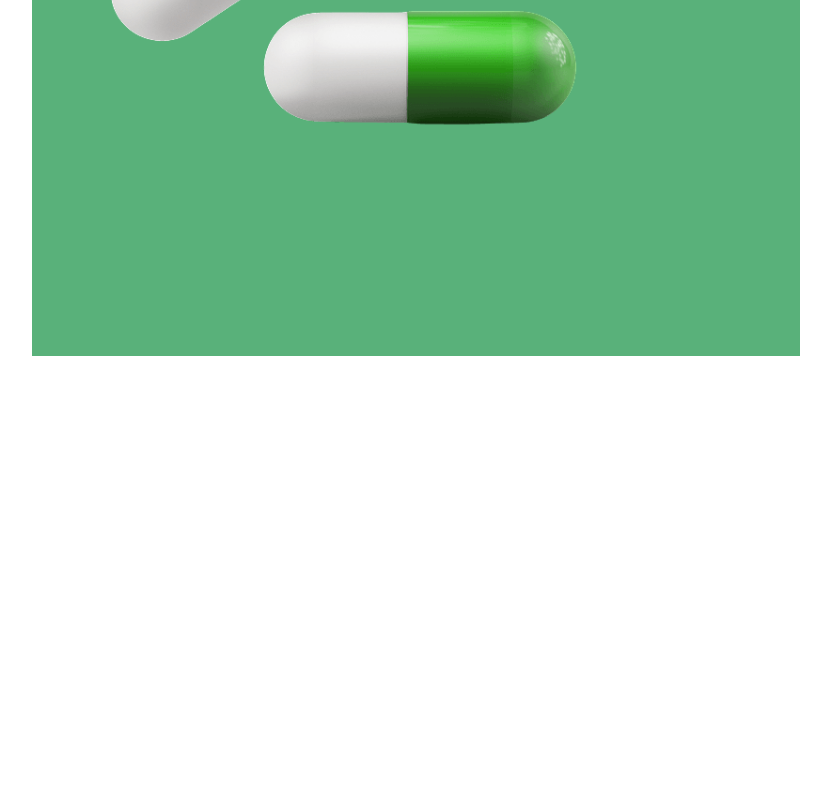
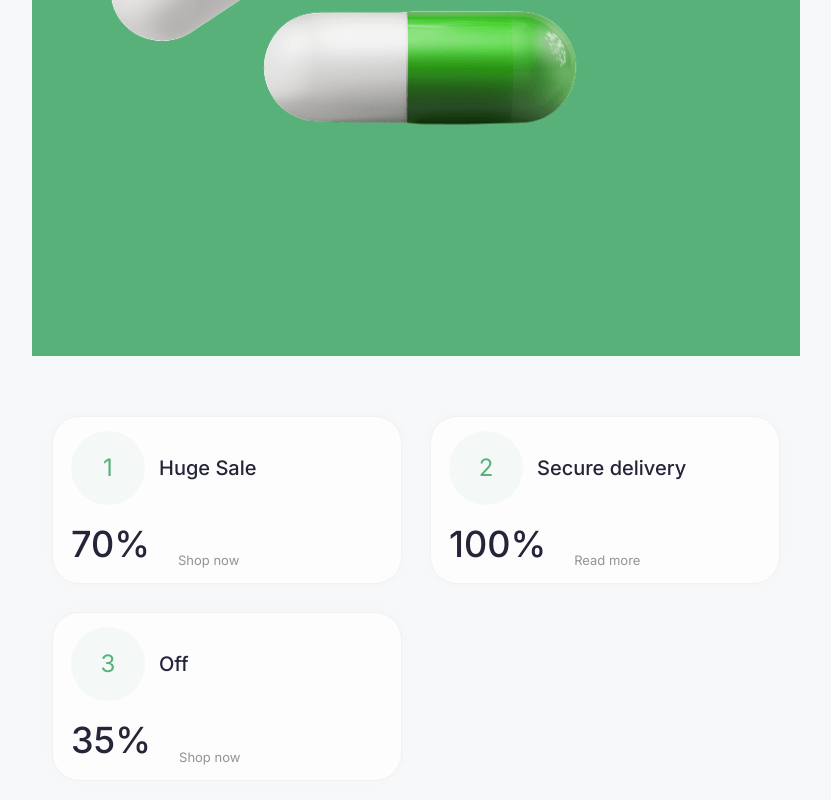
Before and after one commit to valerie-kan/e-pharmacy, a React (Vite) app: page / in a window 1280 px wide. Shown: the part 668-1468 px from the top of the page, without its empty margins (224-1055 px from the left). Before the commit the page ends 1024 px from the top, so only its background shows below. Built offline with nearby package versions, Linux system fonts and the light colour scheme.

Commit message:
add offers section

```diff
--- /dev/null
+++ b/src/components/Offers/Offers.jsx
@@ -0,0 +1,30 @@
+import css from "./Offers.module.css";
+
+const listOfOffers = [
+  { number: 1, ttl: "Huge Sale", discount: "70%", link: "Shop now" },
+  { number: 2, ttl: "Secure delivery", discount: "100%", link: "Read more" },
+  { number: 3, ttl: "Off", discount: "35%", link: "Shop now" },
+];
+
+const Offers = () => {
+  return (
+    <section>
+      <ul className={css.offersList}>
+        {listOfOffers.map((offer) => (
+          <li className={css.offerItem} key={offer.number}>
+            <div className={css.firstRow}>
+              <div className={css.numberWrapper}>{offer.number}</div>
+              <p className={css.offerTtl}>{offer.ttl}</p>
+            </div>
+            <div className={css.secondRow}>
+              <p className={css.discount}>{offer.discount}</p>
+              <a className={css.link}>{offer.link}</a>
+            </div>
+          </li>
+        ))}
+      </ul>
+    </section>
+  );
+};
+
+export default Offers;
--- /dev/null
+++ b/src/components/Offers/Offers.module.css
@@ -0,0 +1,104 @@
+.offersList {
+  display: flex;
+  flex-direction: column;
+  gap: 16px;
+}
+
+.offerItem {
+  display: flex;
+  flex-direction: column;
+  gap: 14px;
+  padding: 14px 18px;
+  border: 1.15px solid var(--bg-white);
+  border-radius: 27px;
+  width: 100%;
+  box-shadow: 0 -1px 14px 0 rgba(29, 30, 33, 0.02);
+  background-color: #fdfdfd;
+}
+
+.firstRow {
+  display: flex;
+  align-items: center;
+  gap: 14px;
+}
+
+.numberWrapper {
+  width: 54px;
+  height: 54px;
+  border-radius: 100%;
+  background-color: rgba(231, 241, 237, 0.4);
+  display: flex;
+  justify-content: center;
+  align-items: center;
+  font-size: 24px;
+  line-height: 100%;
+  color: var(--color-green);
+}
+
+.offerTtl,
+.discount {
+  font-weight: 500;
+  line-height: 140%;
+  color: var(--secondary-color-bl);
+}
+
+.offerTtl {
+  font-size: 16px;
+}
+
+.discount {
+  font-size: 24px;
+}
+
+.secondRow {
+  display: flex;
+  gap: 16px;
+}
+
+.link {
+  font-size: 13px;
+  line-height: 140%;
+  color: var(--color-gray-header);
+  align-self: last baseline;
+  cursor: pointer;
+}
+
+@media screen and (min-width: 768px) {
+  .offersList {
+    flex-direction: row;
+    flex-wrap: wrap;
+    gap: 28px;
+  }
+
+  .offerItem {
+    width: calc((100% - 28px) / 2);
+  }
+
+  .numberWrapper {
+    width: 74px;
+    height: 74px;
+    font-size: 24px;
+  }
+
+  .offerTtl {
+    font-size: 20px;
+  }
+
+  .secondRow {
+    gap: 28px;
+  }
+
+  .discount {
+    font-size: 36px;
+  }
+}
+
+@media screen and (min-width: 1440px) {
+  .offersList {
+    flex-wrap: no-wrap;
+  }
+
+  .offerItem {
+    width: calc((100% - 28px * 2) / 3);
+  }
+}
--- a/src/index.css
+++ b/src/index.css
@@ -3,6 +3,90 @@
 *::after {
   box-sizing: border-box;
 }
+
+body {
+  font-family: "Inter", sans-serif;
+  background-color: #f7f8fa;
+  margin: 0 auto;
+}
+
+ul {
+  list-style: none;
+  padding-left: 0;
+}
+
+h1,
+h2,
+h3,
+h4,
+h5,
+h6,
+p {
+  margin-top: 0;
+  margin-bottom: 0;
+}
+
+ul,
+ol {
+  margin-top: 0;
+  margin-bottom: 0;
+  padding-left: 0;
+  list-style: none;
+}
+
+img {
+  display: block;
+}
+
+a {
+  font-size: 12px;
+  line-height: 150%;
+  text-decoration: none;
+}
+
+a:hover,
+a:focus {
+  text-decoration: underline;
+}
+
+section {
+  margin: 60px 20px;
+}
+
+h2 {
+  font-weight: 600;
+  font-size: 28px;
+  line-height: 114%;
+  text-align: center;
+  color: var(--main-color-bl);
+}
+
+p {
+  font-size: 12px;
+  line-height: 150%;
+}
+
+button {
+  border-radius: 60px;
+  border: 1px solid transparent;
+  font-weight: 500;
+  font-size: 14px;
+  line-height: 100%;
+  font-family: inherit;
+  color: var(--color-white);
+  background-color: var(--color-green);
+  cursor: pointer;
+  transition: 250ms;
+}
+
+button:hover {
+  color: #3f945f;
+}
+
+/* button:focus,
+button:focus-visible {
+  outline: 4px auto -webkit-focus-ring-color;
+} */
 
 #root {
   min-width: 320px;
@@ -55,87 +139,3 @@
     max-width: 1440px;
   }
 }
-
-body {
-  font-family: "Inter", sans-serif;
-  background-color: var(--color-footer);
-  margin: 0 auto;
-}
-
-ul {
-  list-style: none;
-  padding-left: 0;
-}
-
-h1,
-h2,
-h3,
-h4,
-h5,
-h6,
-p {
-  margin-top: 0;
-  margin-bottom: 0;
-}
-
-ul,
-ol {
-  margin-top: 0;
-  margin-bottom: 0;
-  padding-left: 0;
-  list-style: none;
-}
-
-img {
-  display: block;
-}
-
-a {
-  font-size: 12px;
-  line-height: 150%;
-  text-decoration: none;
-}
-
-a:hover,
-a:focus {
-  text-decoration: underline;
-}
-
-section {
-  margin-block: 60px;
-}
-
-h2 {
-  font-weight: 600;
-  font-size: 28px;
-  line-height: 114%;
-  text-align: center;
-  color: var(--main-color-bl);
-}
-
-p {
-  font-size: 12px;
-  line-height: 150%;
-}
-
-button {
-  border-radius: 60px;
-  border: 1px solid transparent;
-  font-weight: 500;
-  font-size: 14px;
-  line-height: 100%;
-  font-family: inherit;
-  color: var(--color-white);
-  background-color: var(--color-green);
-  cursor: pointer;
-  transition: 250ms;
-}
-
-button:hover {
-  color: #3f945f;
-}
-
-/* button:focus,
-button:focus-visible {
-  outline: 4px auto -webkit-focus-ring-color;
-} */
--- a/src/pages/HomePage.jsx
+++ b/src/pages/HomePage.jsx
@@ -1,9 +1,11 @@
 import Hero from "../components/Hero/Hero";
+import Offers from "../components/Offers/Offers";
 
 const HomePage = () => {
   return (
     <div>
       <Hero />
+      <Offers />
     </div>
   );
 };
```
